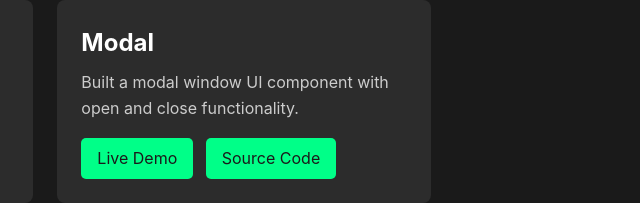
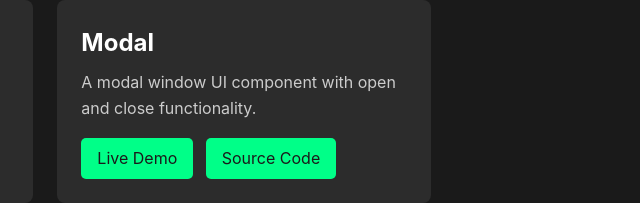
Before and after one commit to Eggamyer/Javascript-Projects, a plain HTML site: page index.html in a window 1280 px wide. Shown: the part 604-807 px from the top of the page, 396-1036 px from the left. Drawn offline with Linux system fonts and the light colour scheme.

Commit message:
index file update

```diff
--- a/index.html
+++ b/index.html
@@ -42,9 +42,7 @@
 
         <div class="project-card">
           <h3>Modal</h3>
-          <p>
-            Built a modal window UI component with open and close functionality.
-          </p>
+          <p>A modal window UI component with open and close functionality.</p>
           <a href="Modal/index.html" target="_blank" class="btn">Live Demo</a>
           <a
             href="https://github.com/Eggamyer/Javascript-Projects/tree/gh-pages/Modal"
```
